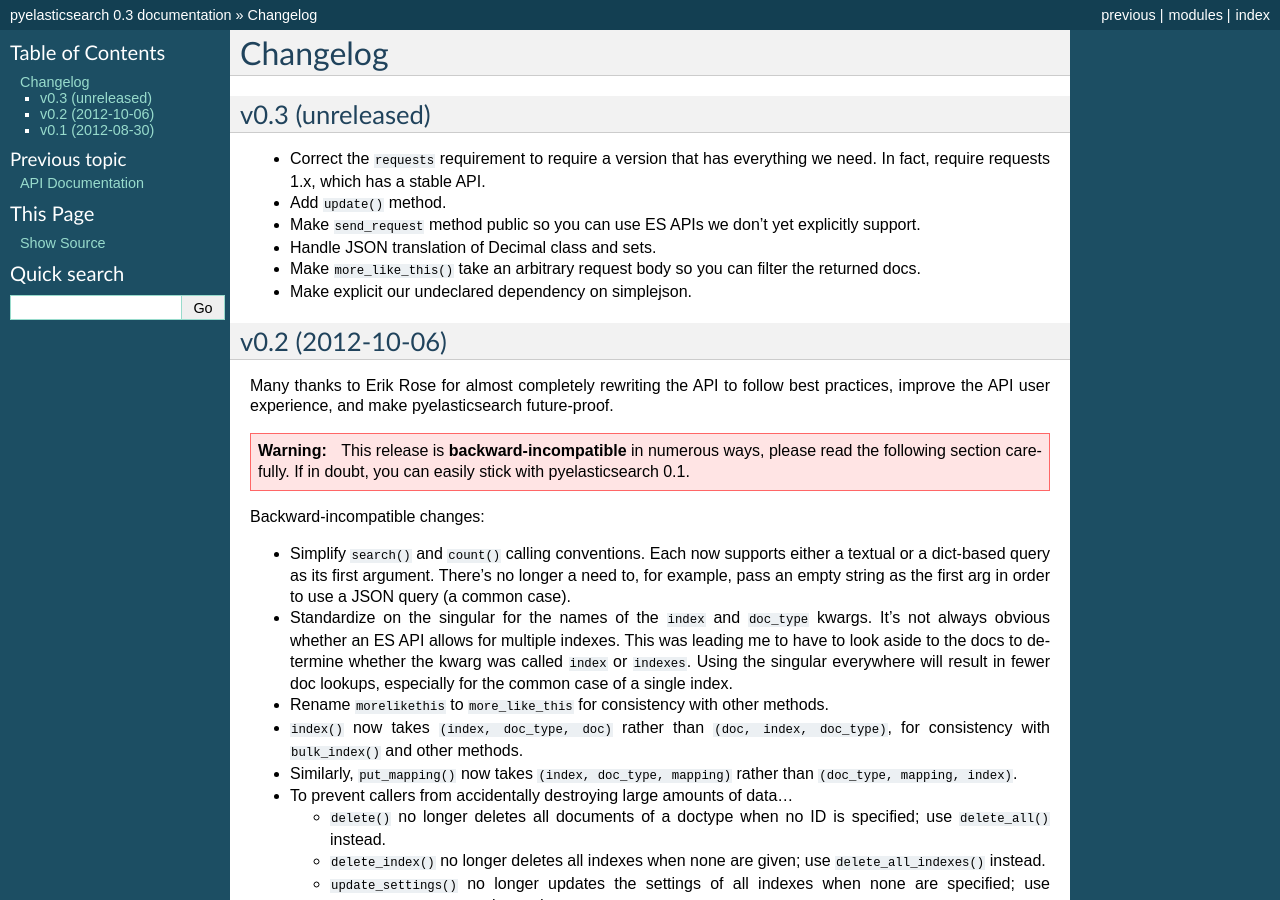
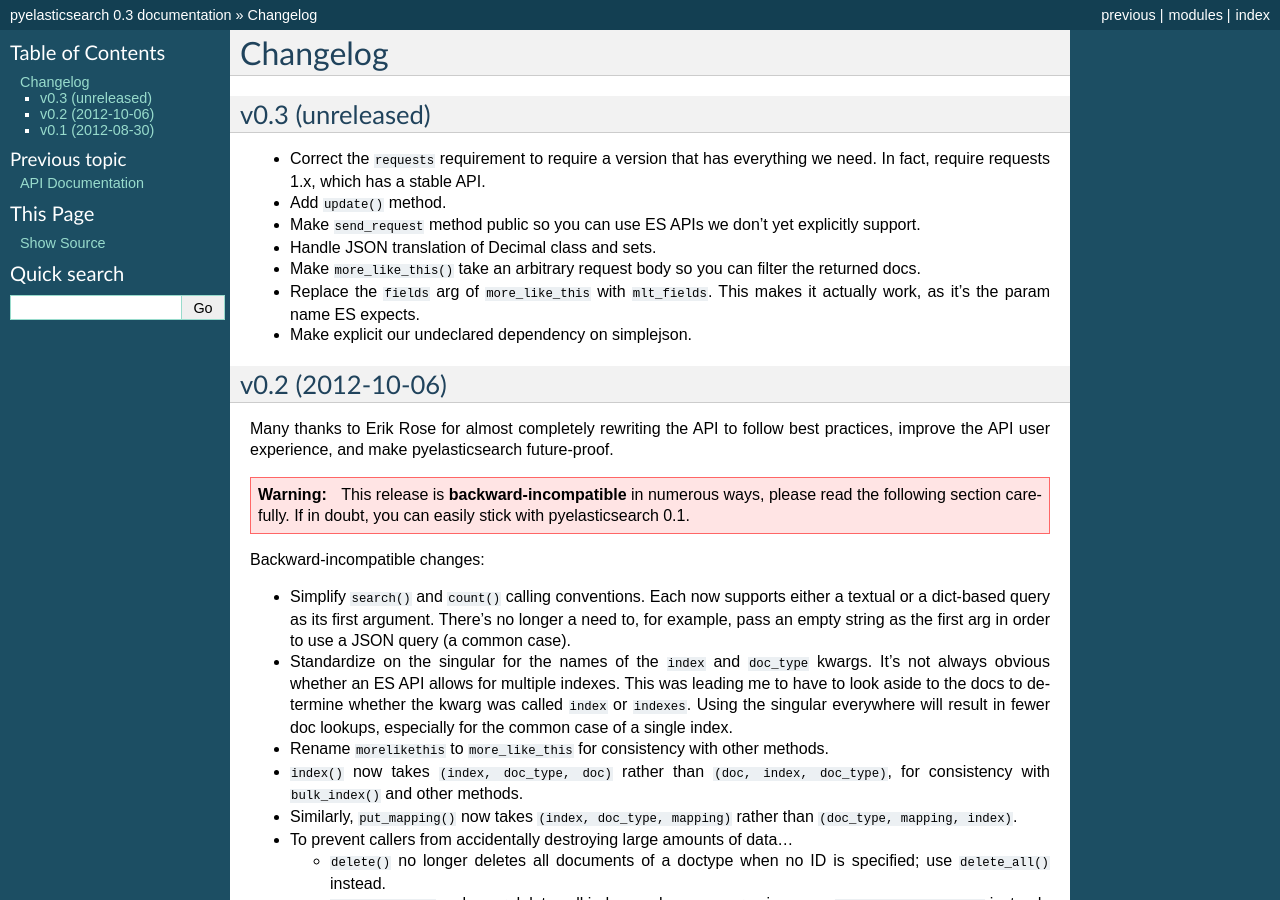
Before and after one commit to pyelasticsearch/pyelasticsearch, a Sphinx documentation site: the page built from docs/source/changelog.rst, in a window 1280 px wide and 900 px high. Built offline with Sphinx 7.4.7, drawn with Linux system fonts in a browser that asks for light colours.

Commit message:
Note the more-like-this arg name fix in the changelog.

```diff
--- a/docs/source/changelog.rst
+++ b/docs/source/changelog.rst
@@ -12,6 +12,8 @@
 * Handle JSON translation of Decimal class and sets.
 * Make ``more_like_this()`` take an arbitrary request body so you can filter
   the returned docs.
+* Replace the ``fields`` arg of ``more_like_this`` with ``mlt_fields``. This
+  makes it actually work, as it's the param name ES expects.
 * Make explicit our undeclared dependency on simplejson.
 
 
```
